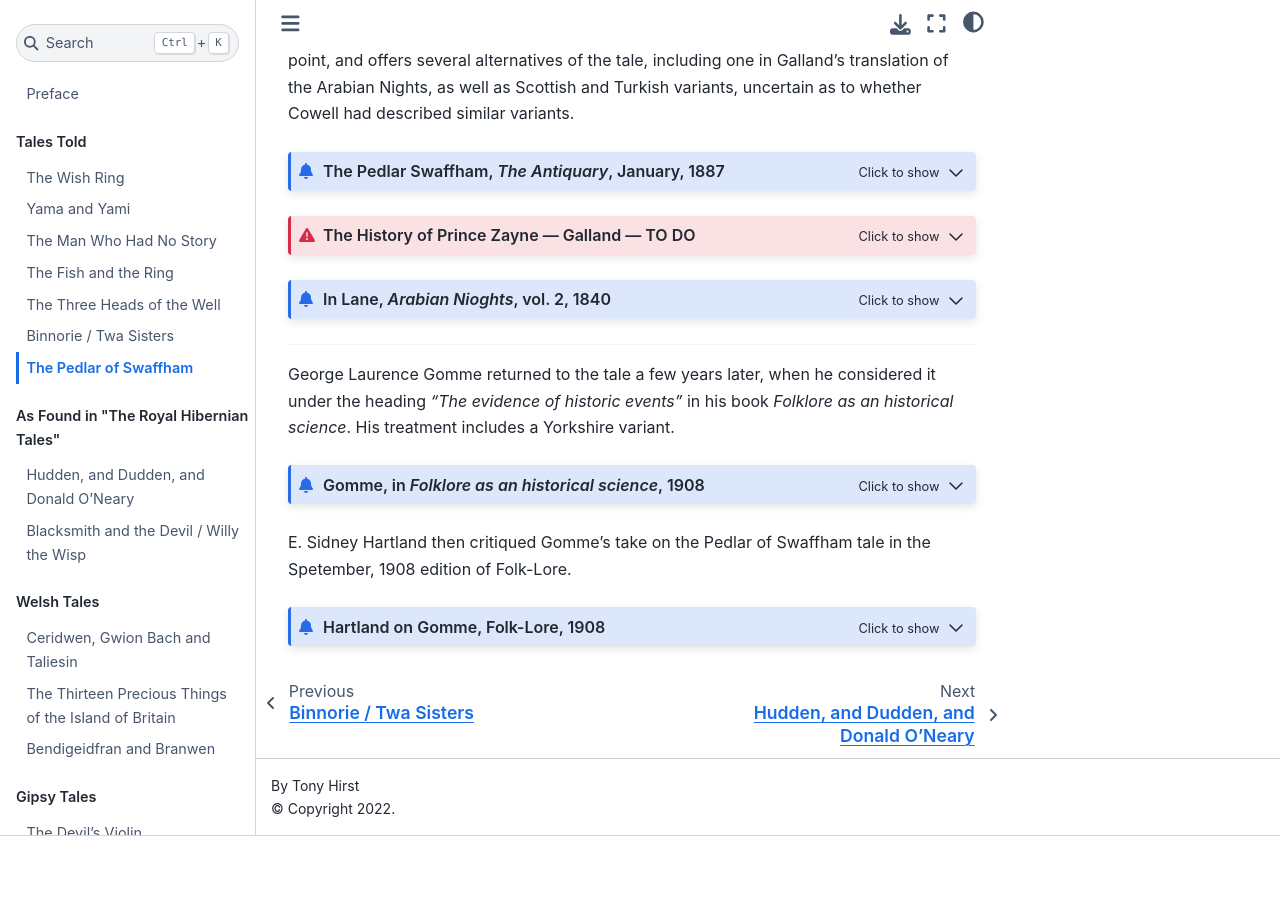
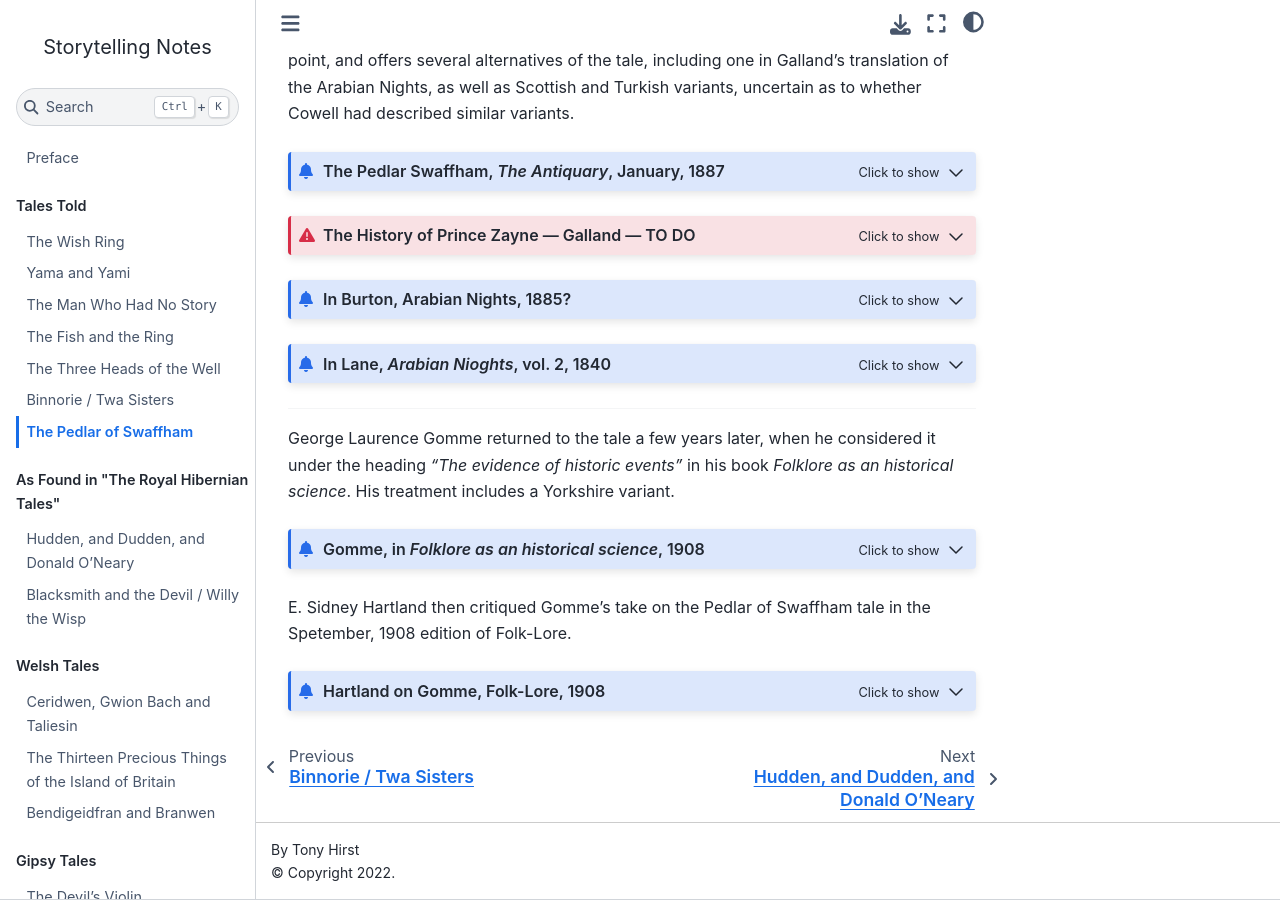
Before and after one commit to psychemedia/storytelling-notes, a Jupyter Book: the page built from pedlar-of-swaffham.md, in a window 1280 px wide and 900 px high, scrolled down 3637 px. Built offline with Jupyter Book 1.0.4 settings and Sphinx 7.4.7 and the Sphinx Book theme 1.1.4, drawn with Linux system fonts in a browser that asks for light colours; before the commit the page ends 4473 px from its top, so only the background shows below that.

Commit message:
fix pedlar burton admonition

````diff
--- a/pedlar-of-swaffham.md
+++ b/pedlar-of-swaffham.md
@@ -635,11 +635,14 @@
 condu vt me do it.
 ```
 
-```{admonition}
+```{admonition} In Burton, Arabian Nights, 1885?
 :class: dropdown
+
+https://archive.org/details/arabiantranslat04burtuoft/page/288/mode/2up
+
 A plain and literal translation of the Arabian nights entertainments, now entitled The book of the thousand nights and a night
-by Burton, Richard Francis, Sir, 1821-1890
-
+by Burton, Richard Francis, Sir, 1821-1890 vol IV,
+1885?
 pp. 289-90
 
 THE RUINED MAN WHO BECAME RICH AGAIN THROUGH A DREAM. `[The tale is told by Al-Ishaki in the reign of Al-Maamun.]`
````
